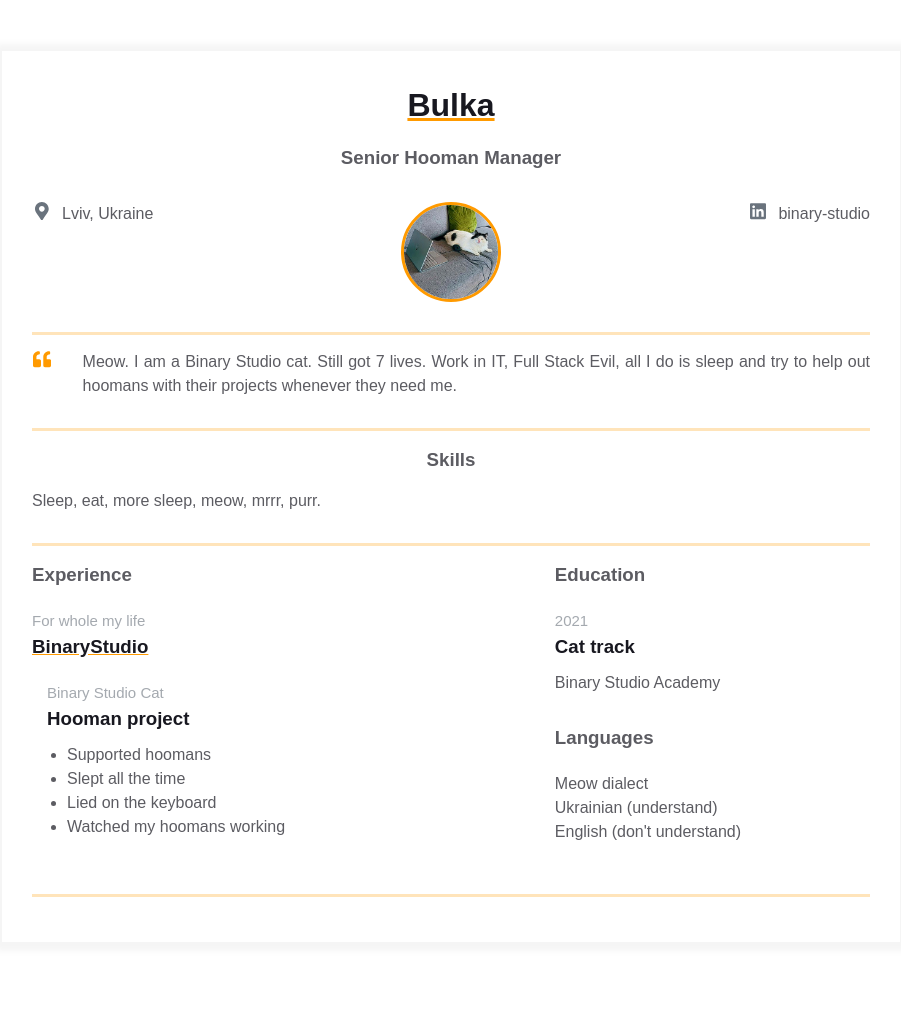
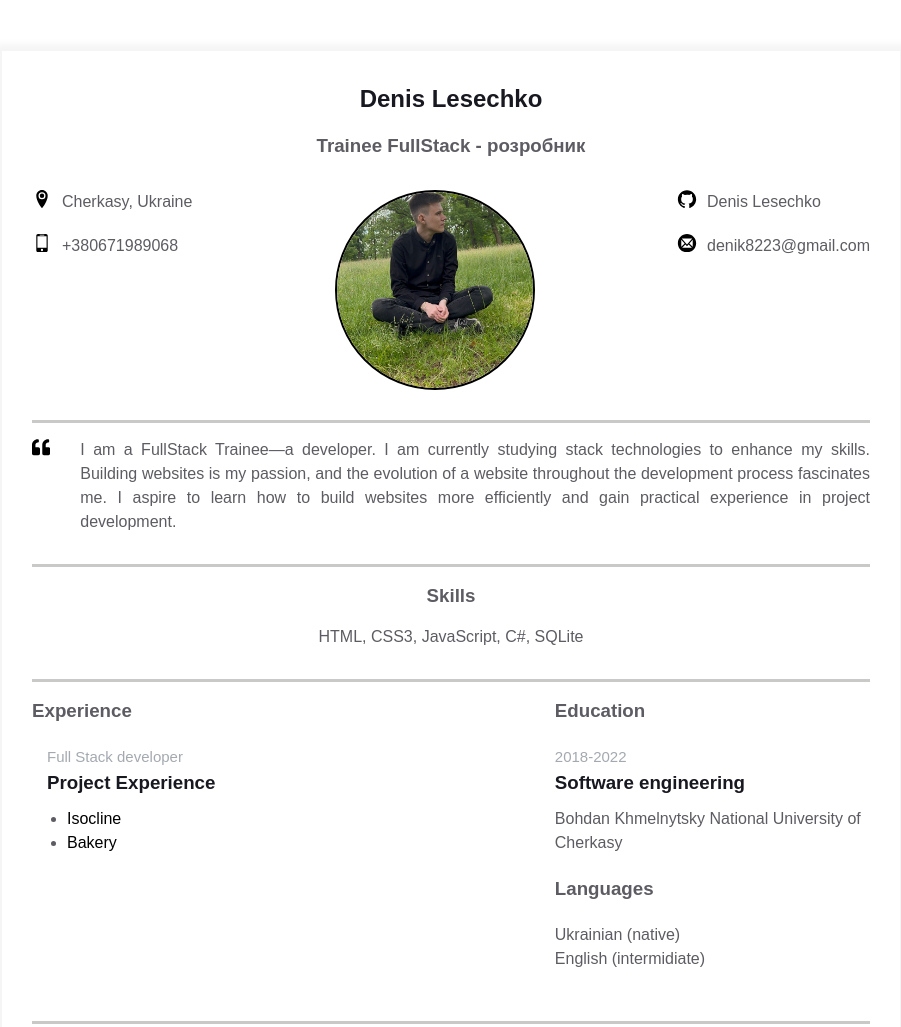
Before and after one commit to Domadanar/homepage, a plain HTML site: page index.html in a window 1280 px wide. Shown: the whole page, without its empty margins (189-1090 px from the left). Before the commit the page ends 993 px from the top, so only its background shows below. Drawn offline with Linux system fonts and the light colour scheme.

Commit message:
added information about yourself and your design

```diff
--- a/index.html
+++ b/index.html
@@ -1,5 +1,5 @@
 <!DOCTYPE html>
-<html>
+<html lang="en">
   <head>
     <meta charset="UTF-8" />
     <meta name="viewport" content="width=device-width, initial-scale=1" />
@@ -9,63 +9,68 @@
   <body>
     <main>
       <div class="resume">
+        <section>
           <div class="container">
             <div class="resume__block">
-            <h1 class="contact-info__header">Bulka</h1>
-            <h3 class="contact-info__sub-header">Senior Hooman Manager</h3>
-
+              <h1 class="contact-info__header">Denis Lesechko</h1>
+              <h3 class="contact-info__sub-header">
+                Trainee FullStack - розробник
+              </h3>
               <div class="contact_info_container fh">
                 <div class="contact-info__block">
                   <a href="" rel="author" class="contact-info__item">
                     <div class="contact-info__item-icon-wrapper">
-                    <svg
-                      class="contact-info__item-icon"
-                      xmlns="http://www.w3.org/2000/svg"
-                      viewBox="0 0 384 512">
-                      <path
-                        d="M172.268 501.67C26.97 291.031 0 269.413 0 192 0 85.961 85.961 0 192
-        0s192 85.961 192 192c0 77.413-26.97 99.031-172.268 309.67-9.535
-        13.774-29.93 13.773-39.464 0zM192 272c44.183 0 80-35.817
-        80-80s-35.817-80-80-80-80 35.817-80 80 35.817 80 80 80z"></path>
+                      <svg class="contact-info__item-icon">
+                        <use
+                          href="./assets/symbol-defs.svg#icon-location"></use>
                       </svg>
                     </div>
-                  <span>Lviv, Ukraine</span>
+                    <span>Cherkasy, Ukraine</span>
+                  </a>
+                  <a href="" rel="author" class="contact-info__item">
+                    <div class="contact-info__item-icon-wrapper">
+                      <svg class="contact-info__item-icon">
+                        <use href="./assets/symbol-defs.svg#icon-mobile"></use>
+                      </svg>
+                    </div>
+                    <span>+380671989068</span>
                   </a>
                 </div>
-
                 <div class="contact-info__block contact-info__block--center">
                   <img
                     class="contact-info__avatar"
-                  src="assets/bulka.png"
+                    src="assets/boy.jpg"
                     alt="Avatar" />
                 </div>
-
                 <div class="contact-info__block">
                   <a
-                  href="https://ua.linkedin.com/company/binary-studio_241166"
+                    href="https://github.com/Domadanar"
                     rel="author"
                     class="contact-info__item">
                     <div class="contact-info__item-icon-wrapper">
-                    <svg
-                      class="contact-info__item-icon"
-                      xmlns="http://www.w3.org/2000/svg"
-                      viewBox="0 0 448 512">
-                      <path
-                        d="M416 32H31.9C14.3 32 0 46.5 0 64.3v383.4C0 465.5 14.3 480 31.9
-        480H416c17.6 0 32-14.5 32-32.3V64.3c0-17.8-14.4-32.3-32-32.3zM135.4
-        416H69V202.2h66.5V416zm-33.2-243c-21.3 0-38.5-17.3-38.5-38.5S80.9 96
-        102.2 96c21.2 0 38.5 17.3 38.5 38.5 0 21.3-17.2 38.5-38.5 38.5zm282.1
-        243h-66.4V312c0-24.8-.5-56.7-34.5-56.7-34.6 0-39.9 27-39.9
-        54.9V416h-66.4V202.2h63.7v29.2h.9c8.9-16.8 30.6-34.5 62.9-34.5 67.2
-        0 79.7 44.3 79.7 101.9V416z"></path>
+                      <svg class="contact-info__item-icon">
+                        <use href="./assets/symbol-defs.svg#icon-github"></use>
                       </svg>
                     </div>
-                  <span>binary-studio</span>
+                    <span>Denis Lesechko</span>
+                  </a>
+                  <a
+                    href="denik8223@gmail.com"
+                    rel="author"
+                    class="contact-info__item">
+                    <div class="contact-info__item-icon-wrapper">
+                      <svg class="contact-info__item-icon">
+                        <use href="./assets/symbol-defs.svg#icon-mail"></use>
+                      </svg>
+                    </div>
+                    <span>denik8223@gmail.com</span>
                   </a>
                 </div>
               </div>
             </div>
           </div>
+        </section>
+        <section>
           <div class="container">
             <div class="resume__block">
               <div class="intro">
@@ -85,21 +90,23 @@
                   </svg>
                 </div>
                 <p class="intro_text">
-                Meow. I am a Binary Studio cat. Still got 7 lives. Work in IT,
-                Full Stack Evil, all I do is sleep and try to help out hoomans
-                with their projects whenever they need me.
+                  I am a FullStack Trainee—a developer. I am currently studying
+                  stack technologies to enhance my skills. Building websites is
+                  my passion, and the evolution of a website throughout the
+                  development process fascinates me. I aspire to learn how to
+                  build websites more efficiently and gain practical experience
+                  in project development.
                 </p>
               </div>
             </div>
           </div>
+        </section>
         <section>
           <div class="container">
             <div class="resume__block">
               <div class="skills">
                 <h3 class="skills__header">Skills</h3>
-                <p class="skills__text">
-                  Sleep, eat, more sleep, meow, mrrr, purr.
-                </p>
+                <p class="skills__text">HTML, CSS3, JavaScript, C#, SQLite</p>
               </div>
             </div>
           </div>
@@ -111,27 +118,25 @@
                 <div class="experiences">
                   <h3 class="experiences__header">Experience</h3>
                   <div class="experiences__company">
-                    <div class="experiences__company-header">
-                      <span class="experiences__company-header-durability"
-                        >For whole my life</span
-                      >
-                      <h3 class="experiences__company-header-name">
-                        BinaryStudio
-                      </h3>
-                    </div>
-
                     <div class="experiences__company-project">
                       <span class="experiences__company-project-role"
-                        >Binary Studio Cat</span
+                        >Full Stack developer</span
                       >
                       <h3 class="experiences__company-project-name">
-                        Hooman project
+                        Project Experience
                       </h3>
                       <ul class="experiences__company-project-responsibilities">
-                        <li>Supported hoomans</li>
-                        <li>Slept all the time</li>
-                        <li>Lied on the keyboard</li>
-                        <li>Watched my hoomans working</li>
+                        <li>
+                          <a href="https://github.com/Domadanar/Isocline"
+                            >Isocline</a
+                          >
+                        </li>
+                        <li>
+                          <a
+                            href="https://github.com/Domadanar/Bakery.github.io"
+                            >Bakery</a
+                          >
+                        </li>
                       </ul>
                     </div>
                   </div>
@@ -145,14 +150,14 @@
                       <div class="additional-info__education-university">
                         <span
                           class="additional-info__education-university-durability"
-                          >2021</span
+                          >2018-2022</span
                         >
                         <h3
                           class="additional-info__education-university-speciality">
-                          Cat track
+                          Software engineering
                         </h3>
                         <p class="additional-info__education-university-name">
-                          Binary Studio Academy
+                          Bohdan Khmelnytsky National University of Cherkasy
                         </p>
                       </div>
                     </div>
@@ -161,13 +166,10 @@
                         Languages
                       </h3>
                       <p class="additional-info__languages-item">
-                        Meow dialect
+                        Ukrainian (native)
                       </p>
                       <p class="additional-info__languages-item">
-                        Ukrainian (understand)
-                      </p>
-                      <p class="additional-info__languages-item">
-                        English (don't understand)
+                        English (intermidiate)
                       </p>
                     </div>
                   </div>
--- a/styles.css
+++ b/styles.css
@@ -2,6 +2,11 @@
   margin: 0;
   padding: 0;
   box-sizing: border-box;
+}
+
+a {
+  text-decoration: none;
+  color: #000;
 }
 
 body {
@@ -12,8 +17,7 @@ body {
   --secondary-text-color: #5c5c62;
   --durability-text-color: #6a737d9c;
   --icon-color: #6a737d;
-  --border-color: #ff9a0045;
-  --text-decoration-color: #ff9a00;
+  --border-color: #3a383545;
 }
 
 .container {
@@ -75,8 +79,6 @@ body {
 .contact-info__header {
   color: var(--primary-text-color);
   margin-bottom: 15px;
-  text-decoration-color: var(--text-decoration-color);
-  text-decoration-line: underline;
 }
 
 .contact-info__sub-header {
@@ -87,7 +89,6 @@ body {
 .contact-info__block {
   display: flex;
   flex-direction: column;
-  justify-content: space-between;
 }
 
 .contact-info__block--center {
@@ -123,10 +124,10 @@ body {
 
 .contact-info__avatar {
   border-radius: 50%;
-  width: 100px;
-  height: 100px;
+  width: 200px;
+  height: 200px;
   object-fit: cover;
-  border: 3px solid;
+  border: 2px solid;
   border-color: var(--text-decoration-color);
 }
 
@@ -164,7 +165,7 @@ body {
 
 .skills__text {
   color: var(--secondary-text-color);
-  text-align: justify;
+  text-align: center;
 }
 
 .experiences {
```
Also changed, not shown: assets/boy.jpg (added), assets/bulka.png (deleted), assets/symbol-defs.svg (added). Lines whose indentation alone changed are shown as unchanged.
